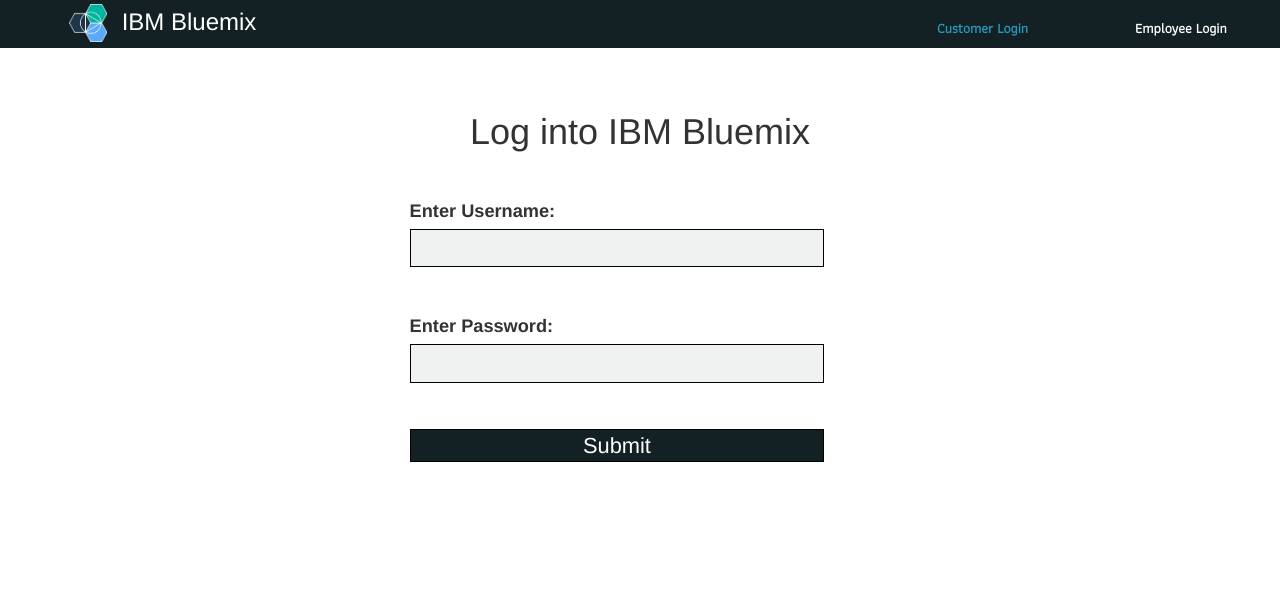
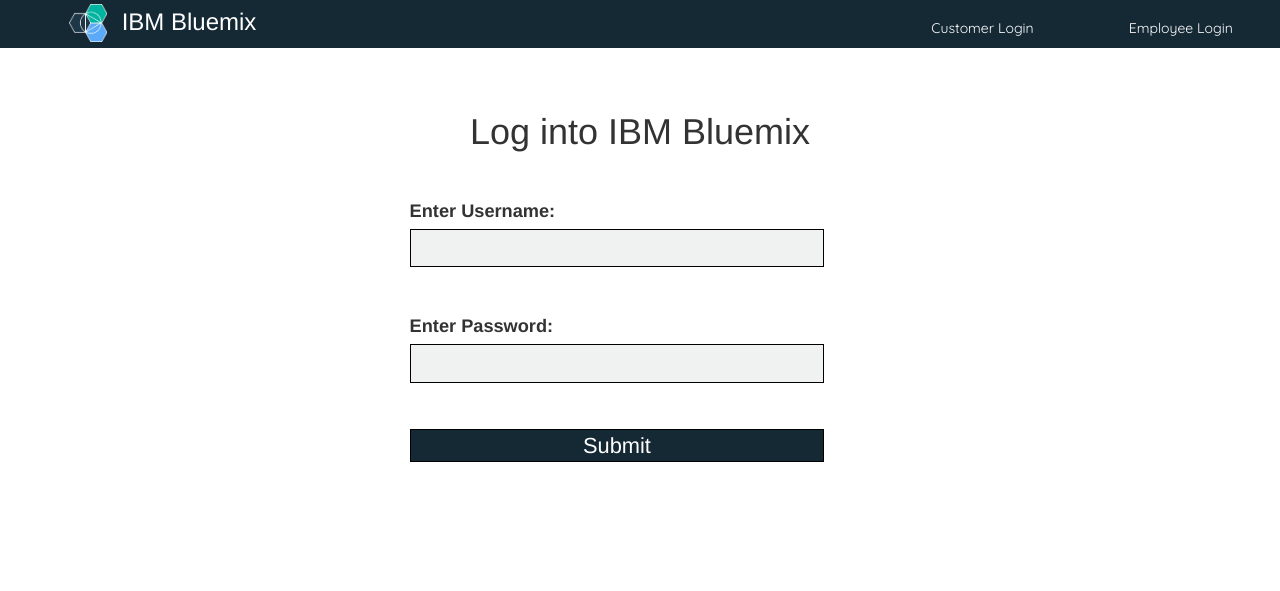
Before and after one commit to sethinitin4/customercare_IBM, a Django app: page / in a window 1280 px wide. Shown: the top 591 px of the page. Run offline with Django 3.2, Linux system fonts and the light colour scheme; some libraries are stand-ins or nearby versions.

Commit message:
Adding styles.

```diff
--- a/app/static/css/app/style.css
+++ b/app/static/css/app/style.css
@@ -2,13 +2,14 @@
     margin:0;
     padding:0;
 }
-a{
-    text-decoration: none;
-    color:white;
+body{
+    overflow-x: hidden;
+    overflow-y: hidden;
 }
+
 /*NAVBAR CSS*/
 header{
-    background-color: #132024;
+    background-color: #152935;
     height:6vh;
     width:100%;
 }
@@ -27,22 +28,18 @@
     margin:4px 0 0 70%;
 }
 .sub-sub-container{
-    font-family: 'Athiti' , Serif;
+    font-family: 'Quicksand' , Serif;
     height:80%;
     color:white;
     text-align: center;
     margin-top:1%;
-    font-weight:bold;
 }
 .sub-sub-container p{
     margin-top:14px;
 }
 .sub-sub-container:hover{
     cursor: pointer;
-    color:#2699BF;
-}
-.active{
-    color:#2699BF;
+    color:#7CC7FF;
 }
 /*NAVBAR CSS*/
 /*MAIN BODY CSS*/
@@ -67,6 +64,21 @@
 .submit-button input{
     color:white;
     font-size:1.2em;
-    background-color:#132024;
+    background-color:#152935;
 }
 /*MAIN BODY CSS*/
+/*COMPLAINT CSS*/
+.complaint-container{
+    height: 94vh;
+}
+.complaint-sub-container{
+    padding:3%;
+    height: 100%;
+    background-color:#3d70b2;
+    color:white;
+}
+#form-container{
+    color:black;
+    background-color: white;
+}
+/*COMPLAINT CSS*/
```
